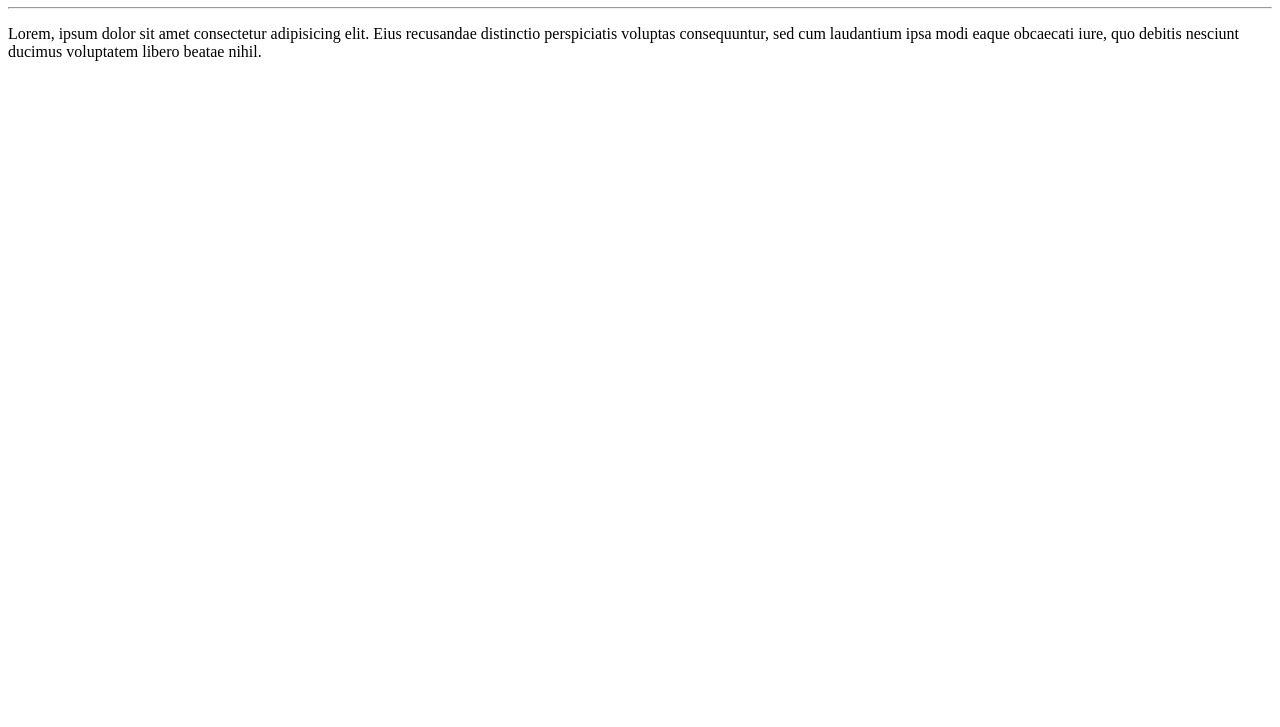
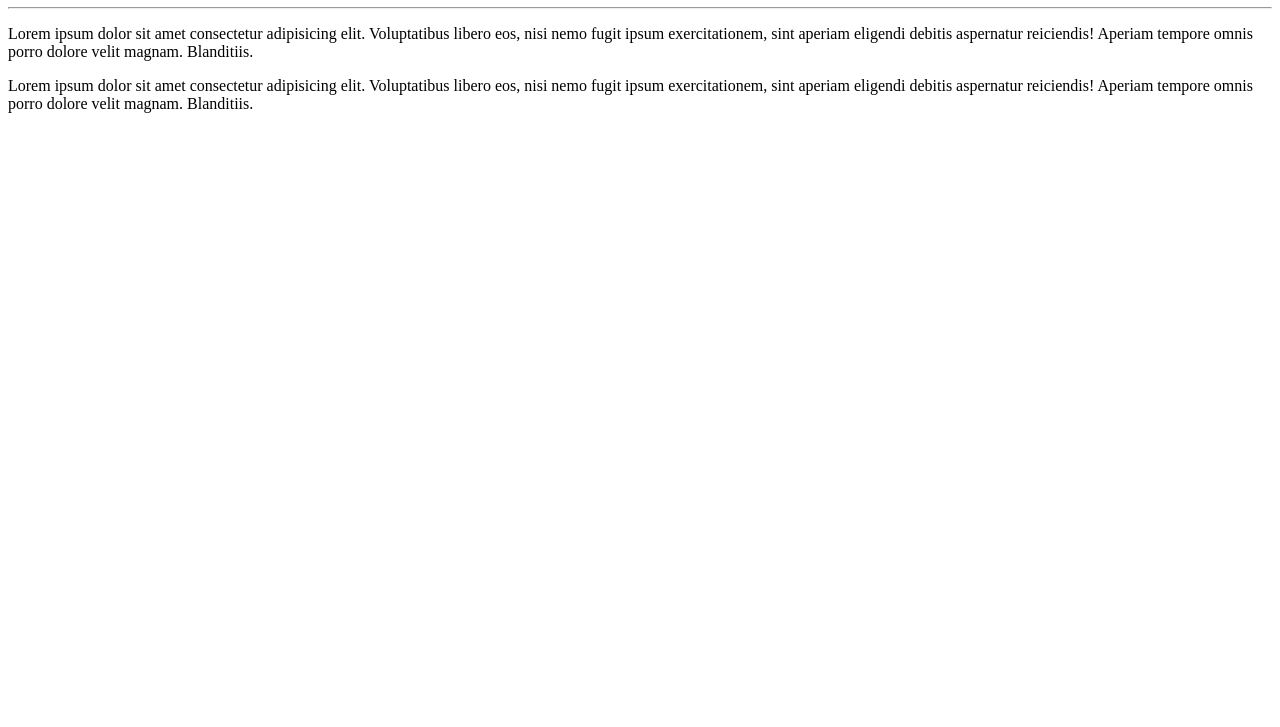
Before and after one commit to caioeduardoss/Ola-Mundo, a plain HTML site: page site-exemplo/index.html in a window 1280 px wide. Shown: the part 73-800 px from the top of the page. Drawn offline with Linux system fonts and the light colour scheme.

Commit message:
adicionei um paragrafo

```diff
--- a/site-exemplo/index.html
+++ b/site-exemplo/index.html
@@ -7,8 +7,8 @@
 </head>
 <body>
     <h1> Olá, Mundo! </h1>
-    <hr><p>
-        Lorem, ipsum dolor sit amet consectetur adipisicing elit. Eius recusandae distinctio perspiciatis voluptas consequuntur, sed cum laudantium ipsa modi eaque obcaecati iure, quo debitis nesciunt ducimus voluptatem libero beatae nihil.
-    </p>
+    <hr>
+    <p>Lorem ipsum dolor sit amet consectetur adipisicing elit. Voluptatibus libero eos, nisi nemo fugit ipsum exercitationem, sint aperiam eligendi debitis aspernatur reiciendis! Aperiam tempore omnis porro dolore velit magnam. Blanditiis.</p>
+    <p>Lorem ipsum dolor sit amet consectetur adipisicing elit. Voluptatibus libero eos, nisi nemo fugit ipsum exercitationem, sint aperiam eligendi debitis aspernatur reiciendis! Aperiam tempore omnis porro dolore velit magnam. Blanditiis.</p>
 </body>
 </html>
```
